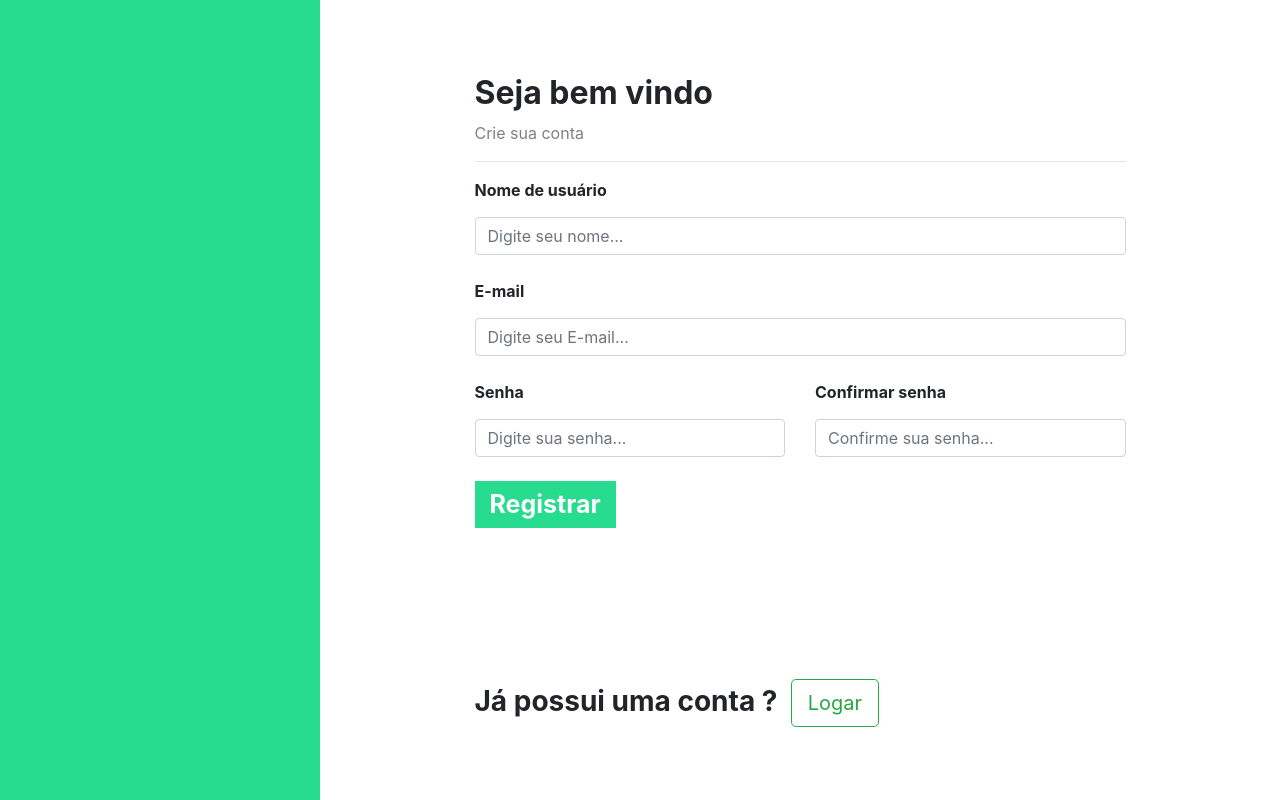
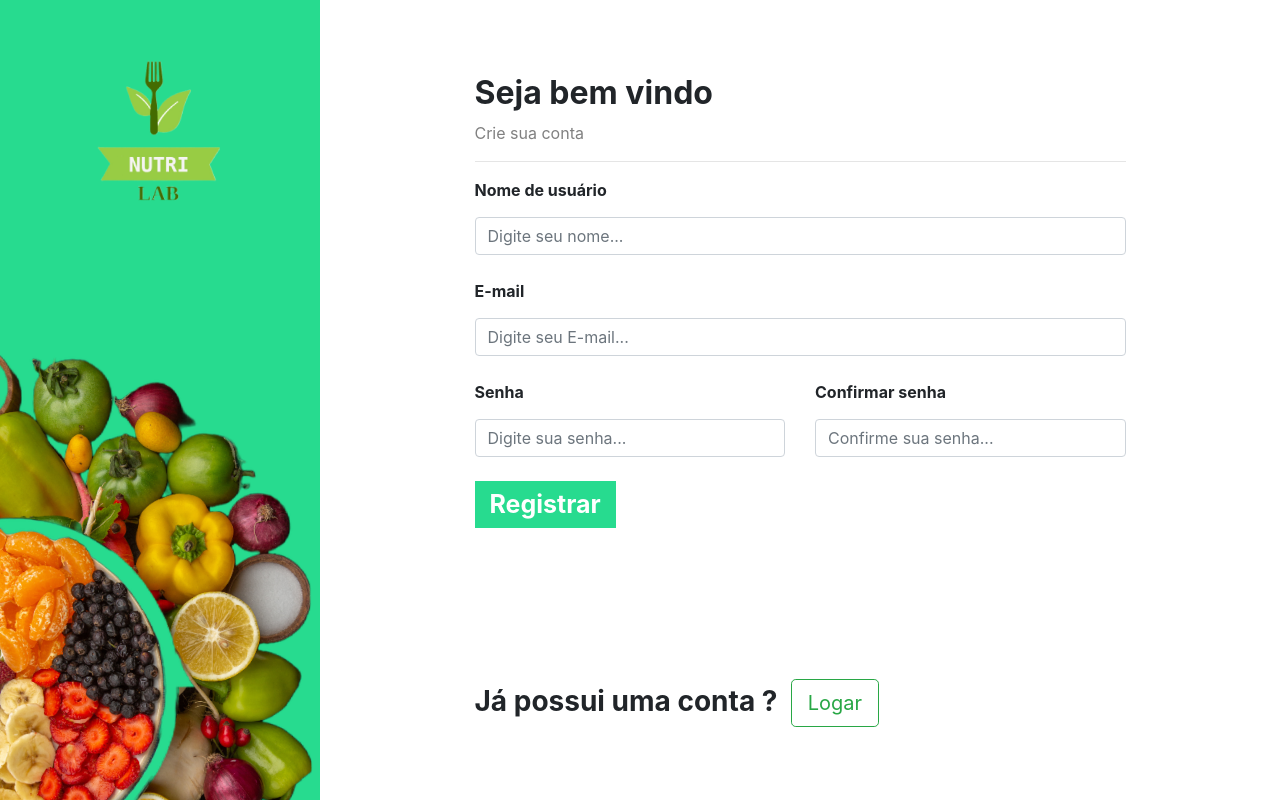
Before and after one commit to GabrielLacerda00/NutriLab, a Django app: page /auth/cadastro/ in a window 1280 px wide. Run offline with Django 4.2, Linux system fonts and the light colour scheme.

Commit message:
aplicando logo e background na página de cadastro

```diff
--- a/autenticacao/templates/cadastro.html
+++ b/autenticacao/templates/cadastro.html
@@ -13,7 +13,7 @@
             <div class="col-md-3 sidebar">
                 <div class="logo_sidebar">
                     <h2 class="logo">
-                        <img class="img_logo_sidebar" src="">
+                        <img class="img_logo_sidebar" src="{% static 'autenticacao/img/logo_nutri_lab.png'%}">
                     </h2>
                 </div>
             </div>
--- a/templates/static/autenticacao/css/cadastro.css
+++ b/templates/static/autenticacao/css/cadastro.css
@@ -16,7 +16,7 @@
 
 .sidebar{
 
-  background-image: url();
+  background-image: url("/static/autenticacao/img/fundo_background.png");
 
 }
 
```
Also changed, not shown: templates/static/autenticacao/img/fundo_background.png (added), templates/static/autenticacao/img/logo_nutri_lab.png (added).
